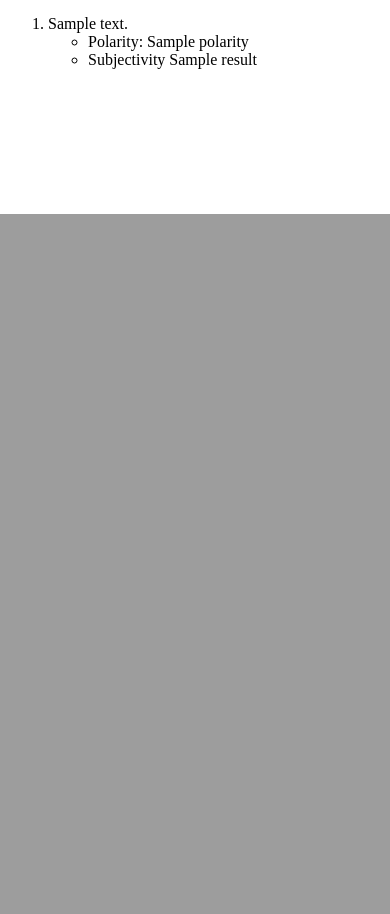
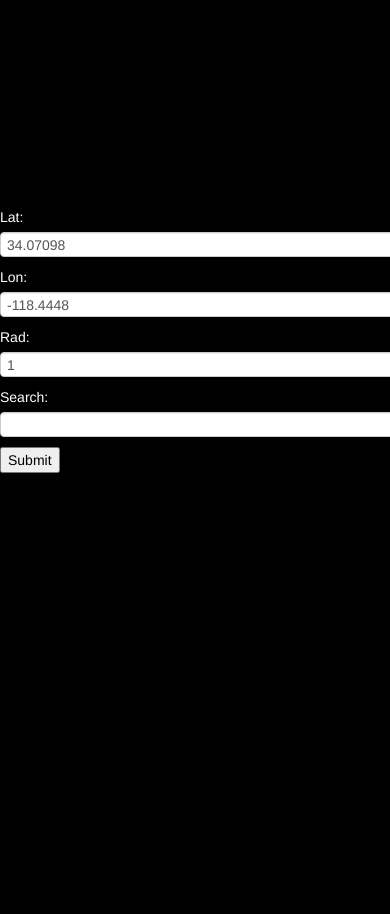
Before and after one commit to lailavinson/twitter-viz, a Flask app: template templates/results.html in a window 390 px wide; the page is wider, and only the part inside the window is pictured. Shown: the part 630-1544 px from the top of that part. Before the commit the page ends 844 px from the top of that part, so only its background shows below. Run offline with Flask 2, Linux system fonts and the light colour scheme; the template is opened without the code that fills it: most values are stand-ins (such as "Sample title", 1, 10 or a date in 2020); parts of the project's set-up code (start-up, migrations or seed data) failed here and were passed over; some libraries are stand-ins or nearby versions.

Commit message:
added header

```diff
--- a/static/css/style.css
+++ b/static/css/style.css
@@ -1,4 +1,52 @@
-.form{
-	color: green;
+body {
+	background-color: #000;
+	color: #fff;
+}
+
+.intro {
+    width: 100%;
+    height: auto;
+    display: table;
+    text-align: center;
+    letter-spacing: 2px;
+    -webkit-background-size: cover;
+    -moz-background-size: cover;
+    background-size: cover;
+    -o-background-size: cover;
+        height: 690px;
 
 }
+
+.text-center {
+	padding-top: 100px;
+}
+h1, h2 {
+	vertical-align: middle;
+}
+
+form{
+	width: 100%;
+	height: auto;
+	    -webkit-background-size: cover;
+    -moz-background-size: cover;
+    background-size: cover;
+    -o-background-size: cover;
+        height: 690px;
+    padding-top: 5%;
+}
+
+
+input.form-control {
+	height: 25px;
+}
+
+
+
+#chart_div {
+	height: auto;
+	width: 100%
+}
+
+input.form-control {
+	width: 100%;
+}
--- a/templates/results.html
+++ b/templates/results.html
@@ -40,23 +40,43 @@
      <script src="{{ url_for('static', filename='js/bootstrap.min.js') }}"></script>
      <script src="{{ url_for('static', filename='js/script.js') }}"></script>
     <!-- CSS -->
-      <link type="text/css" rel="stylesheet" href="{{ url_for('static', filename='css/style.css') }}"/>
+      <link type="text/css" rel="stylesheet" href="{{ url_for('static', filename='css/bootstrap.min.css') }}"/>
+       <link type="text/css" rel="stylesheet" href="{{ url_for('static', filename='css/style.css') }}"/>
   </head>
+
   <body>
-    <div class="container form">
-      <form action="/submit" method="POST">
-          Lat: <input name="lat" type="text" value="34.07098"/>
-          <br />
-          Lon: <input name="lon" type="text" value="-118.4448" />
-          <br />
-          Rad: <input name="rad" type="text" value="1"/>
-          <br />
-          Search: <input name="query" type="text" />
-          <br />
+
+    <div class="container row intro text-center">
+      <div class="col-xs-5 col-md-3 col-lg-1 text-center">
+        <h1>#TwitterMood </h1>
+        <h2> discovering how people feel - in 140 characters or less </h2>
+      </div>
+      <a href="#search-form" class="btn btn-lg btn-info" role="button"> Try Now </a>
+    </div>
+    <div class="container row form-container" id="search-form">
+      <form action="/submit" method="POST" class="col-xs-12 col-sm-6 col-md-8 col-md-offset-2">
+        <div class="form-group col-xs-12 col-sm-6 col-md-8">
+          <label> Lat: </label>
+          <input name="lat" type="text" value="34.07098" class="form-control"/>
+        </div>
+        <div class="form-group col-xs-12 col-sm-6 col-md-8">
+          <label>Lon:</label>
+          <input name="lon" type="text" value="-118.4448" class="form-control"/>
+        </div>
+        <div class="form-group col-xs-12 col-sm-6 col-md-8">
+          <label>Rad: </label>
+          <input name="rad" type="text" value="1" class="form-control"/>
+        </div>
+        <div class="form-group col-xs-12 col-sm-6 col-md-8">
+          <label>Search:</label>
+          <input name="query" type="text" class="form-control" />
+          </div>
           <input type="submit">
       </form>
     </div>
-    <div id="chart_div" style="width: 900px; height: 500px;"></div>
+
+
+    <div id="chart_div"></div>
     <div id="result_list">
       <ol>
       {% for result in results %}
```
